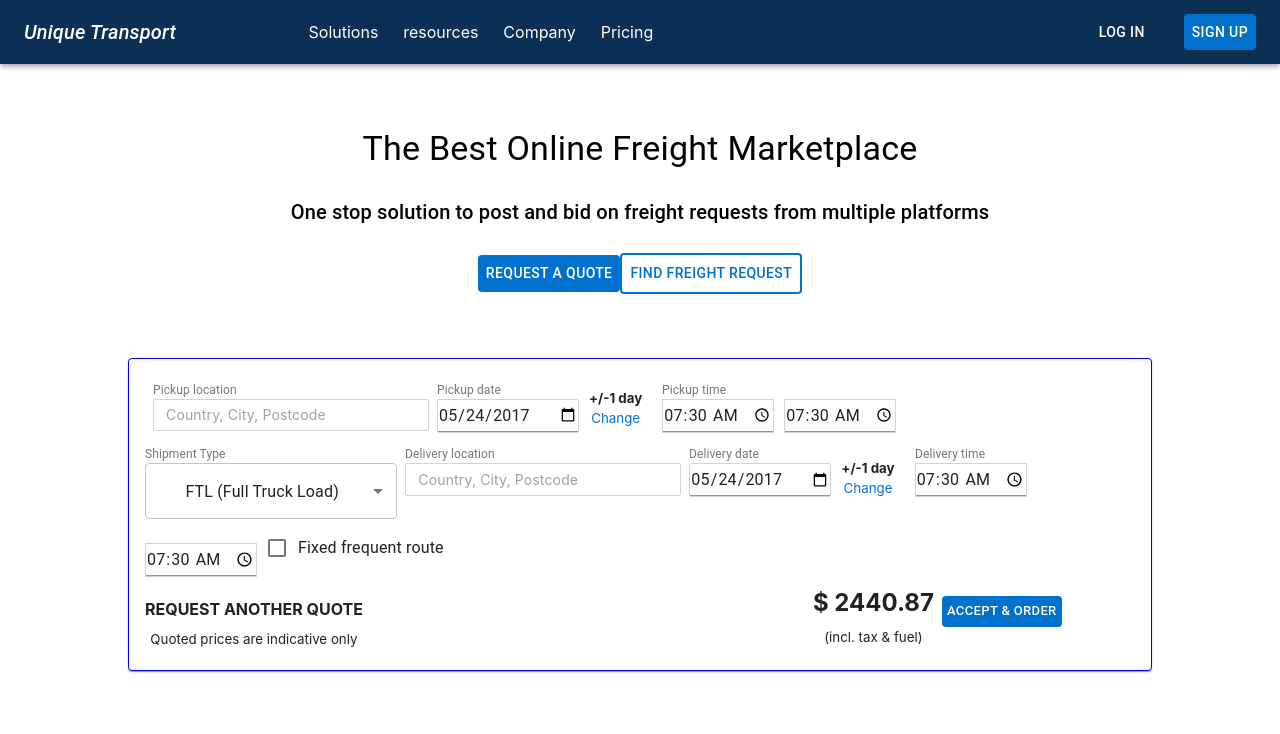
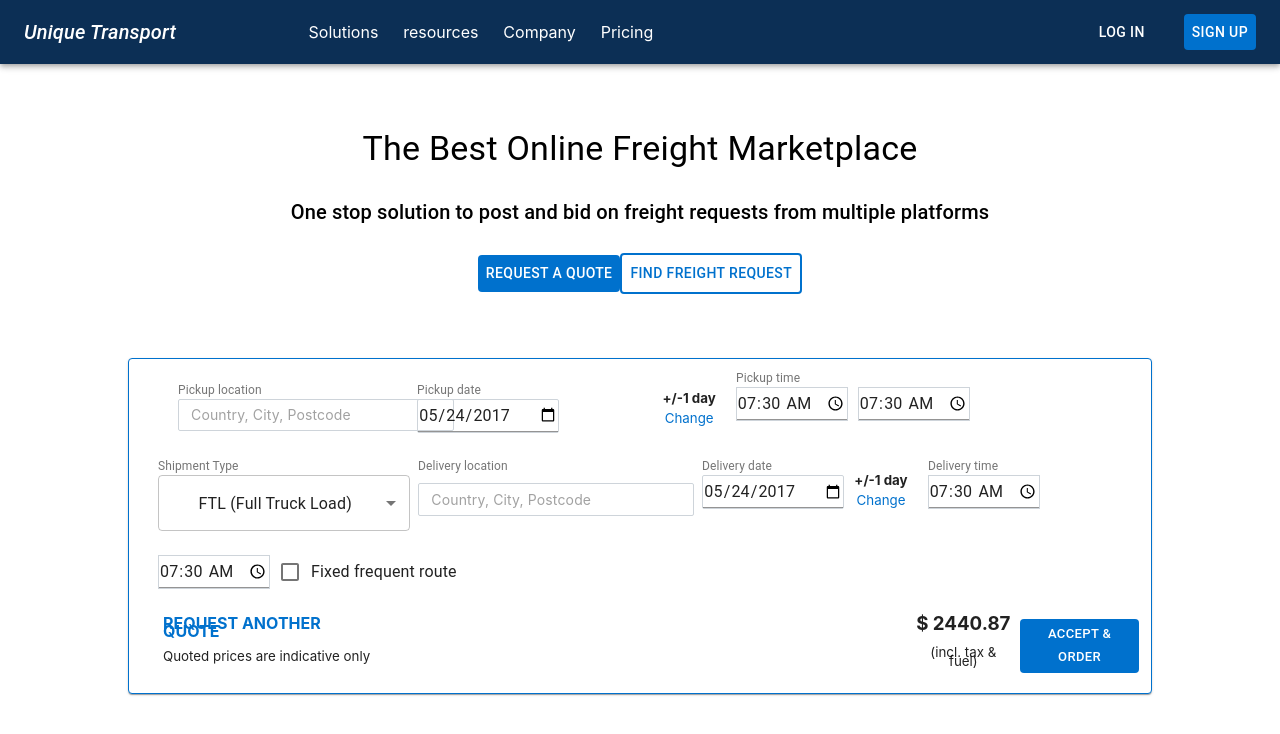
Before and after one commit to nayeemahmed43/react-redux-setup, a React (Create React App) app: page / in a window 1280 px wide. Shown: the top 734 px of the page. Built offline with nearby package versions, Linux system fonts and the light colour scheme.

Commit message:
responsive

```diff
--- a/src/components/Home.js
+++ b/src/components/Home.js
@@ -13,12 +13,14 @@ import TimePickers from './Basic/TimeBox';
 import MultilineTextFields from './Basic/DropDownInput';
 import CheckboxLabels from './Basic/CheckboxLabels';
 import InputBase from '@material-ui/core/InputBase';
+import Grid from '@material-ui/core/Grid';
 
 const BootstrapInput = withStyles((theme) => ({
   root: {
     'label + &': {
       marginTop: theme.spacing(2),
     },
+    flexGrow: 1,
   },
   input: {
     borderRadius: 2,
@@ -52,8 +54,9 @@ const BootstrapInput = withStyles((theme) => ({
 const useStyles = makeStyles((theme) => ({
   root: {
     minWidth: 275,
-    border: '1px solid blue',
+    border: '1px solid rgb(0 113 205)',
     margin: '5% 10% 10% 10%',
+    paddingLeft: '25px',
   },
   form: {
     display: 'flex',
@@ -109,7 +112,10 @@ const Home = () => {
       <Card className={classes.root}>
         <CardContent>
           <form className={classes.form} noValidate onSubmit={handleSubmit}>
-            <FormControl className={classes.margin}>
+
+          <Grid container spacing={3}>
+          <Grid item xs={12} sm={3}>
+          <FormControl className={classes.margin}>
               <InputLabel shrink htmlFor="bootstrap-input" className={classes.inputLabel}>
                 Pickup location
                 </InputLabel>
@@ -120,14 +126,19 @@ const Home = () => {
                 onChange={(e) => setFreightData({ ...freightData, pickupLocation: e.target.value })}
               />
             </FormControl>
-            <DatePickers
+          </Grid>
+
+          <Grid item xs={6} sm={3}>
+          <DatePickers
               label="Pickup date"
               handleDate={(e) => setFreightData({ ...freightData, pickupDate: e.target.value })}
             />
-            <div style={{ margin: 'auto 20px auto 10px' }}>
+          </Grid>
+          <div style={{ margin: 'auto 20px auto 10px' }}>
               <small><b>+/-1 day</b></small> <br />
               <small style={{color:"rgb(0 113 205)"}}>Change</small>
             </div>
+
             <TimePickers
               label="Pickup time"
               handleTime={(e) => setFreightData({ ...freightData, pickupStartingTime: e.target.value })}
@@ -164,23 +175,26 @@ const Home = () => {
             <TimePickers
               handleTime={(e) => setFreightData({ ...freightData, pickupEndingTime: e.target.value })}
             />
-            <CheckboxLabels />
-            <div style={{ display: 'flex', justifyContent: 'space-between'}}>
-              <div style={{lineHeight: '80%', marginTop: "10px"}}>
-                <p><b>REQUEST ANOTHER QUOTE</b></p>
+            <div style={{marginTop: "20px"}}><CheckboxLabels /></div>
+
+            <div style={{ display: 'flex' }}>
+              <div style={{lineHeight: '50%', marginTop: "10px", textAlign: 'left', marginLeft: '5px'}}>
+                <p style={{color:"rgb(0 113 205)"}}><b>REQUEST ANOTHER QUOTE</b></p>
                 <small>Quoted prices are indicative only</small>
               </div>
 
-              <div style={{ display: 'flex', marginLeft: "450px", lineHeight: '80%' }}>
+              <div style={{ display: 'flex', marginLeft: '535px', marginTop: '8px', lineHeight: '50%' }}>
                 <div>
-                  <h2>$ 2440.87</h2>
+                  <h3>$ 2440.87</h3>
                   <small>(incl. tax & fuel)</small>
                 </div>
                 <CardActions>
-                  <Button size="small" style={{ backgroundColor: "rgb(0 113 205)", color: "#fff" }} type="submit">ACCEPT & ORDER</Button>
+                  <Button size="small" style={{ backgroundColor: "rgb(0 113 205)", color: "#fff", marginTop: "10px" }} type="submit">ACCEPT & ORDER</Button>
                 </CardActions>
               </div>
             </div>
+          </Grid>
+
           </form>
         </CardContent>
       </Card>
```
Also changed, not shown: src/components/Basic/Button.js (+11 -11 lines).
